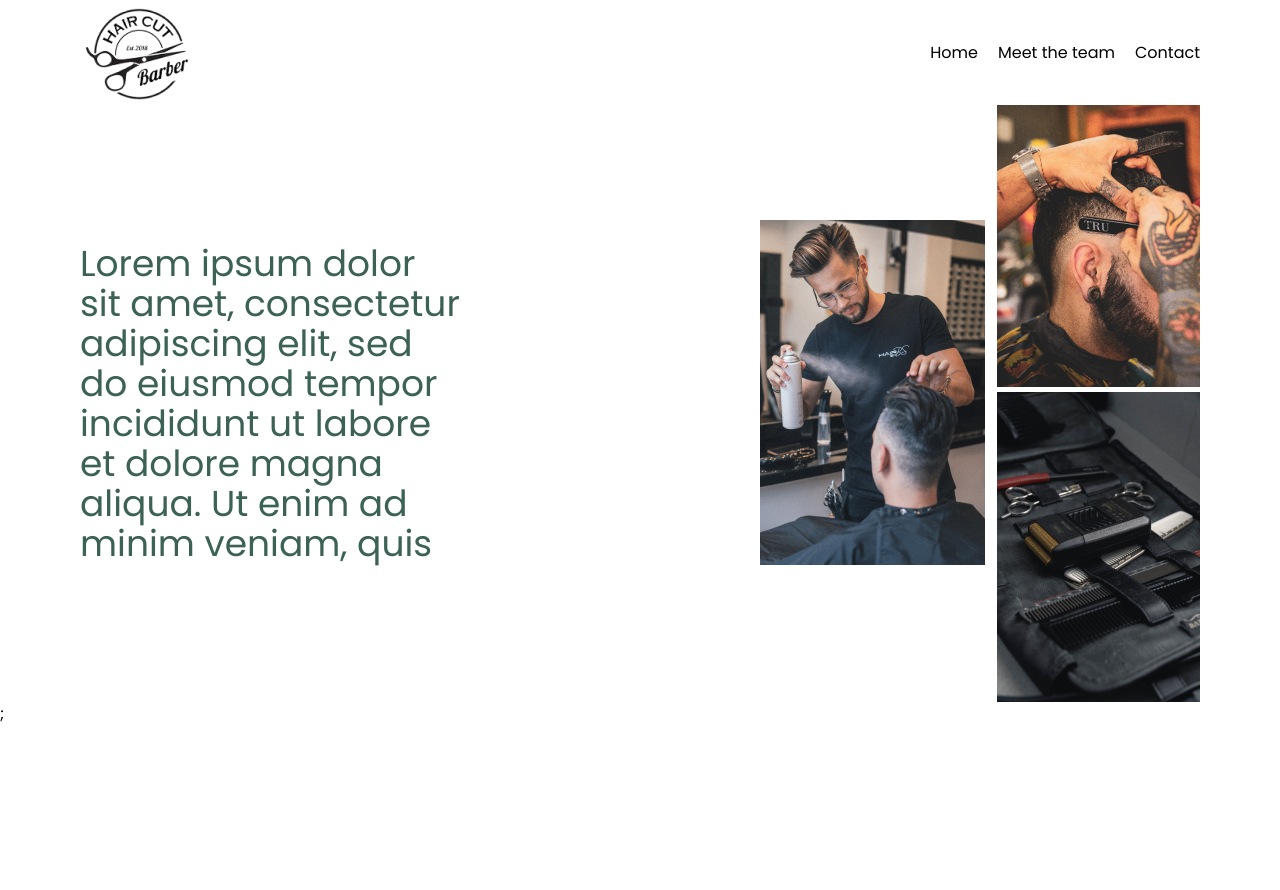
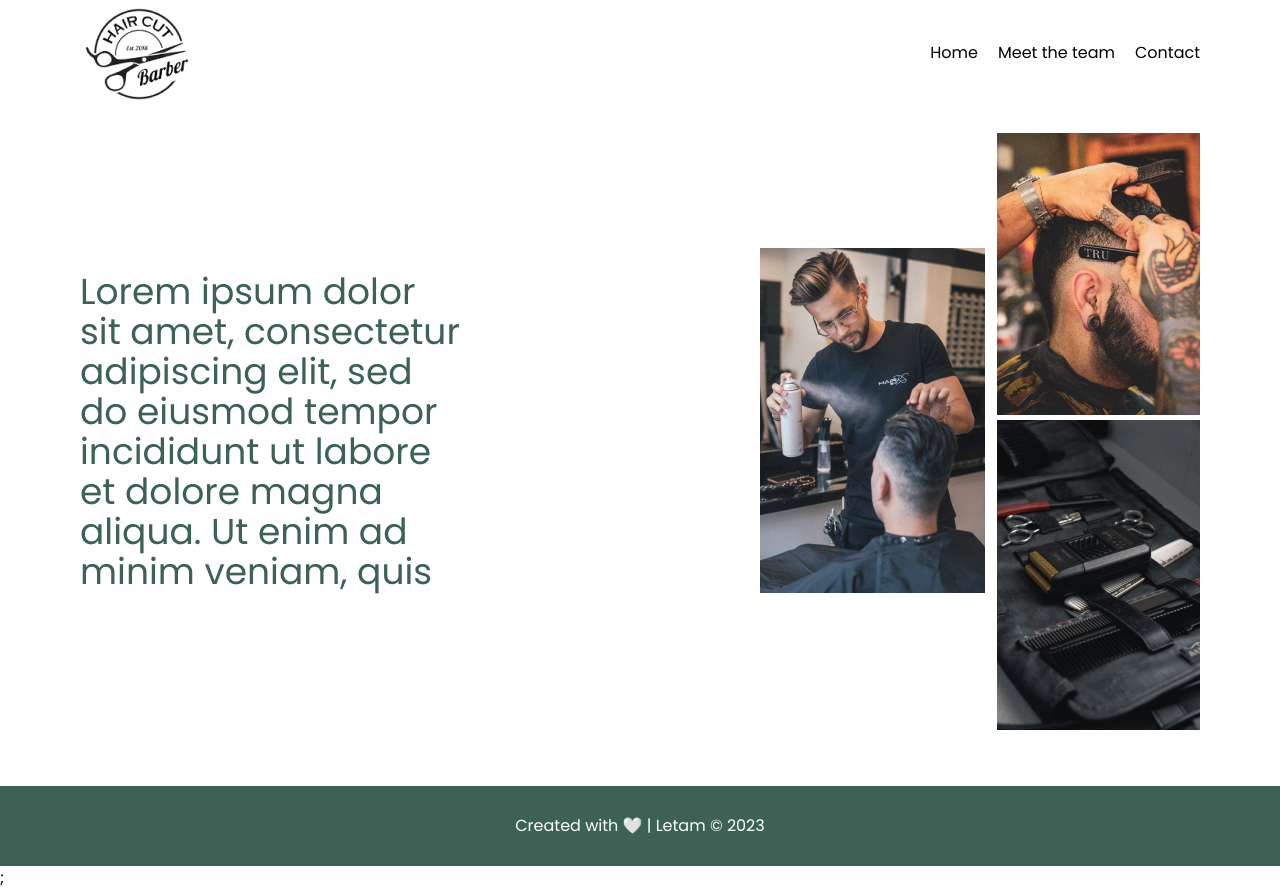
Before and after one commit to Yagazie-davidson/Hair_cut_barbers, a Next.js app: page / in a window 1280 px wide. Before the commit the page ends 800 px from the top, so only its background shows below. Built offline with nearby package versions, Linux system fonts and the light colour scheme.

Commit message:
Create footer

```diff
--- a/components/Footer.js
+++ b/components/Footer.js
@@ -1,5 +1,9 @@
 const Footer = () => {
-	return <div></div>;
+	return (
+		<div className="flex justify-center bg-pri text-white h-20 items-center inset-x-0 bottom-0">
+			<p>Created with 🤍 | Letam © {new Date().getFullYear()} </p>
+		</div>
+	);
 };
 
 export default Footer;
--- a/components/Hero.js
+++ b/components/Hero.js
@@ -3,7 +3,7 @@ import HeroImage from "assets/HeroImage.png";
 
 const Hero = () => {
 	return (
-		<div>
+		<div className="mb-14 mt-7">
 			<div className="flex items-center justify-between">
 				<div className="flex justify-center">
 					<p className="text-4xl w-96 text-pri">
--- a/components/Layout.js
+++ b/components/Layout.js
@@ -20,8 +20,8 @@ const Layout = ({ header, children }) => {
 					}}
 				/>
 				{children}
-				<Footer />
 			</div>
+			<Footer />
 		</>
 	);
 };
```
